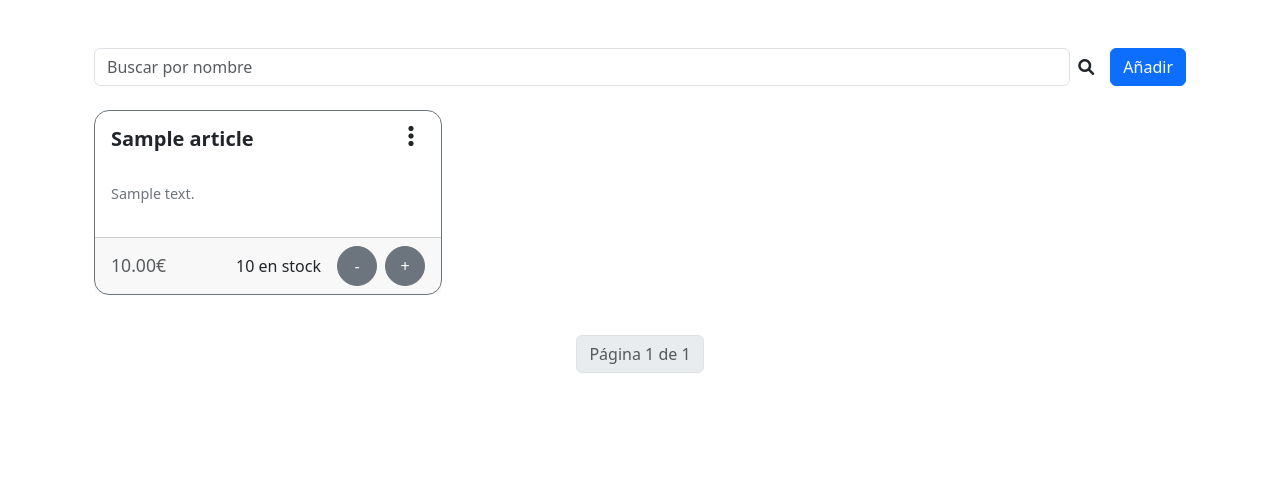
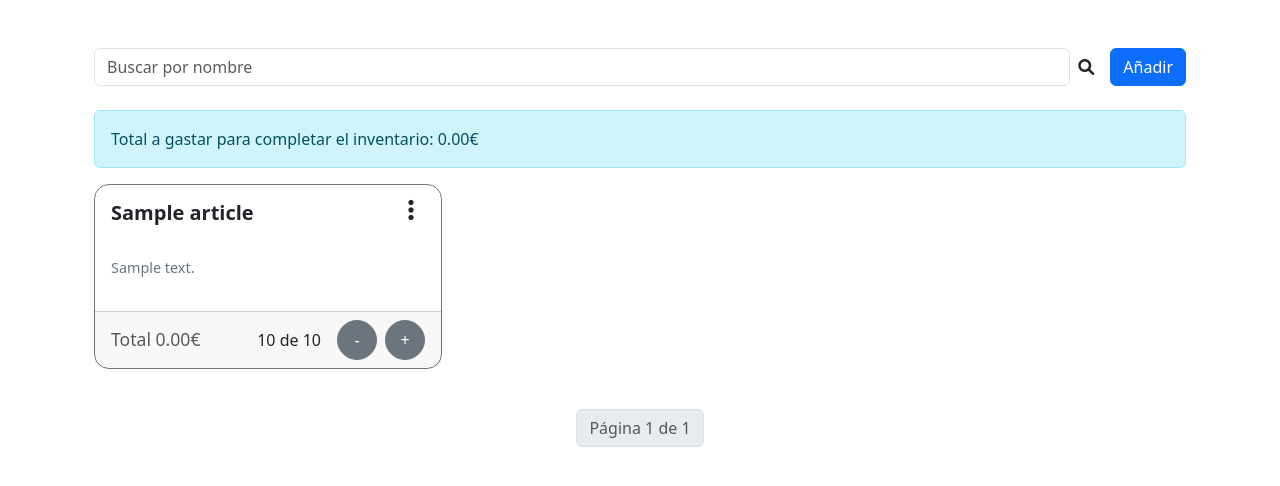
Before and after one commit to R-dVL/lima, a Django app: page /inventory/ in a window 1280 px wide. Shown: the part 76-562 px from the top of the page. Run offline with Django 4.2, Linux system fonts and the light colour scheme; a user stored in the database is signed in; tables that the repository leaves empty hold one stand-in row (values such as "Sample post"); some libraries are stand-ins or nearby versions.

Commit message:
Add restock calculations feature (#12)
* Add restock calculations feature

* Cleanup

```diff
--- a/app/inventory/forms.py
+++ b/app/inventory/forms.py
@@ -16,7 +16,7 @@ class ArticleForm(forms.ModelForm):
         Meta
         """
         model = Article
-        fields = ['name', 'description', 'price', 'quantity']
+        fields = ['name', 'description', 'price', 'quantity', 'quantity_to_buy']
 
         widgets = {
             'price': forms.NumberInput(attrs={
@@ -35,7 +35,8 @@ class ArticleForm(forms.ModelForm):
             'name': 'Nombre',
             'description': 'Descripción',
             'price': 'Precio',
-            'quantity': 'Cantidad'
+            'quantity': 'Cantidad',
+            'quantity_to_buy': 'Cantidad a comprar'
         }
 
 class ItemFilterForm(forms.Form):
--- a/app/inventory/models.py
+++ b/app/inventory/models.py
@@ -1,8 +1,8 @@
 """
 Models for the 'Inventory' app.
 """
+from django.db import models
 
-from django.db import models
 
 
 class Article(models.Model):
@@ -10,41 +10,50 @@ class Article(models.Model):
 
     Attributes:
         name (str): The name of the article.
-        quantity (int): The quantity of the article currently at home.
+        descriptio (str): Brief description of the article.
+        quantity (int): The quantity of the article currently in stock.
+        quantity (int): The quantity of the article desired in stock.
         price (Decimal, optional): The price of the article. It can be null or blank.
 
     Methods:
-        increase_quantity(amount): Increases the quantity of the article at home.
-        decrease_quantity(amount): Decreases the quantity of the article at home,
+        increase_quantity(amount): Increases the quantity of the article in stick.
+        decrease_quantity(amount): Decreases the quantity of the article in stock,
             ensuring it does not go below zero.
-        add_to_buy(amount): Increases the quantity of the article to buy by a specified amount.
-        remove_from_buy(amount): Decreases the quantity of the article to buy by a specified amount,
-            ensuring it does not go below zero.
+        total_cost(self): Calculates the price of the amount to buy to reach the
+            desired stock quantity.
     """
-
     name = models.CharField(max_length=255)
-    description = models.CharField(max_length=255, null=True, blank=True)
+    description = models.CharField(
+        max_length=255,
+        null=True,
+        blank=True
+    )
     quantity = models.IntegerField(default=0)
+    quantity_to_buy = models.IntegerField(default=0)
     price = models.DecimalField(
-        max_digits=10, decimal_places=2, default=0
+        max_digits=10,
+        decimal_places=2,
+        default=0
     )
 
-    # Methods for 'quantity'
     def increase_quantity(self, amount):
-        """Increases the quantity of the article at home.
-
-        Args:
-            amount (int): The amount to increase the quantity by.
+        """
+        Increases the amount in stock.
         """
         self.quantity += amount
         self.save()
 
     def decrease_quantity(self, amount):
-        """Decreases the quantity of the article at home.
-
-        Args:
-            amount (int): The amount to decrease the quantity by.
+        """
+        Decreases the amount in stock.
         """
         if self.quantity > 0:
             self.quantity -= amount
         self.save()
+
+    def total_cost(self):
+        """
+        Calculates the total cost for the remaining quantity needed to reach `quantity_to_buy`.
+        """
+        quantity_needed = max(self.quantity_to_buy - self.quantity, 0)
+        return quantity_needed * self.price
--- a/app/inventory/templates/article_list.html
+++ b/app/inventory/templates/article_list.html
@@ -1,5 +1,4 @@
 {% extends "base.html" %}
-{% load custom_filters %}
 {% block title %}
     Inventario | Lima
 {% endblock %}
@@ -26,56 +25,61 @@
         </div>
     </form>
 
+    <!-- Total Global Cost Alert -->
+    <div class="alert alert-info" role="alert">
+        Total a gastar para completar el inventario: {{ total_global_cost }}€
+    </div>
+
     <div class="row" id="article-list">
-        {% for item in page_obj %}
+        {% for article in page_obj %}
         <div class="col-12 col-md-4 mb-3">
-            <div class="card position-relative {% if item.quantity == 0 %}out-of-stock{% endif %}"
+            <div class="card position-relative {% if article.quantity == 0 %}out-of-stock{% endif %}"
                 style="border: 1px solid #6c757d; border-radius: 15px;">
 
                 <div class="dropdown position-absolute" style="top: 10px; right: 15px;">
                     <button class="btn p-0"
-                            id="dropdownMenuLink{{ item.pk }}"
+                            id="dropdownMenuLink{{ article.pk }}"
                             data-bs-toggle="dropdown"
                             aria-expanded="false"
                             style="background-color: transparent; border: none; padding: 0; font-size: 1.5rem; width: 30px; height: 30px; border-radius: 50%; display: flex; justify-content: center; align-items: center;">
                         <i class="fas fa-ellipsis-vertical"></i>
                     </button>
 
-                    <ul class="dropdown-menu dropdown-menu-end" aria-labelledby="dropdownMenuLink{{ item.pk }}">
-                        <li><a class="dropdown-item" href="{% url 'update_article' item.pk %}">Editar</a></li>
-                        <li><a class="dropdown-item text-danger" href="{% url 'delete_article' item.pk %}">Eliminar</a></li>
+                    <ul class="dropdown-menu dropdown-menu-end" aria-labelledby="dropdownMenuLink{{ article.pk }}">
+                        <li><a class="dropdown-item" href="{% url 'update_article' article.pk %}">Editar</a></li>
+                        <li><a class="dropdown-item text-danger" href="{% url 'delete_article' article.pk %}">Eliminar</a></li>
                     </ul>
                 </div>
 
                 <div class="card-body d-flex align-items-start">
-                    <h5 class="card-title mb-0 flex-grow-1" style="font-weight: bold;">{{ item.name }}</h5>
+                    <h5 class="card-title mb-0 flex-grow-1" style="font-weight: bold;">{{ article.name }}</h5>
                 </div>
 
                 <div class="card-body" style="color: #6c757d; font-size: 0.9rem;">
-                    {% if item.description %}
-                        <p>{{ item.description }}</p>
+                    {% if article.description %}
+                        <p>{{ article.description }}</p>
                     {% endif %}
                 </div>
 
                 <div class="card-footer d-flex justify-content-between align-items-center">
                     <span class="text-muted" style="font-size: 1.1rem;">
-                        {{ item.price }}€
+                        Total {{ article.total_cost }}€
                     </span>
 
                     <div class="ms-auto d-flex align-items-center">
-                        <span class="quantity me-3" style="font-size: 1rem;">{{ item.quantity }} en stock</span>
-                        <a href="{% url 'decrease_quantity' item.pk %}"
-                            class="btn btn-secondary rounded-circle me-2 {% if item.quantity == 0 %}disabled{% endif %}"
-                            style="width: 40px; height: 40px; display: flex; justify-content: center; align-items: center;">-</a>
-                        <a href="{% url 'increase_quantity' item.pk %}" class="btn btn-secondary rounded-circle"
-                            style="width: 40px; height: 40px; display: flex; justify-content: center; align-items: center;">+</a>
+                        <span class="quantity me-3" style="font-size: 1rem;">{{ article.quantity }} de {{ article.quantity_to_buy }}</span>
+                        <a href="{% url 'decrease_quantity' article.pk %}"
+                           class="btn btn-secondary rounded-circle me-2 {% if article.quantity == 0 %}disabled{% endif %}"
+                           style="width: 40px; height: 40px; display: flex; justify-content: center; align-items: center;">-</a>
+                        <a href="{% url 'increase_quantity' article.pk %}" class="btn btn-secondary rounded-circle"
+                           style="width: 40px; height: 40px; display: flex; justify-content: center; align-items: center;">+</a>
                     </div>
                 </div>
             </div>
         </div>
         {% empty %}
         <div class="alert alert-warning" role="alert" style="width: 100%;">
-            No items in inventory.
+            No articles in inventory.
         </div>
         {% endfor %}
     </div>
--- a/app/inventory/views.py
+++ b/app/inventory/views.py
@@ -20,7 +20,10 @@ def article_list(request):
     Automatically sorted by quantity (ascending).
     """
     # Retrieve all articles from the inventory and order them by quantity (ascending)
-    items = Article.objects.all().order_by('quantity')  # pylint: disable=E1101
+    articles = Article.objects.all().order_by('quantity')
+
+    # Calculate the total global cost to reach the desired quantity for all items
+    total_global_cost = sum(article.total_cost() for article in articles)
 
     # Initialize the filter form
     form = ItemFilterForm(request.GET)
@@ -31,20 +34,21 @@ def article_list(request):
 
         # Apply name filter (search for articles by name)
         if name:
-            items = items.filter(name__icontains=name)  # Case-insensitive name search
+            articles = articles.filter(name__icontains=name)  # Case-insensitive name search
 
     # Paginación: 9 artículos por página
-    paginator = Paginator(items, 9)  # 9 items per page
+    paginator = Paginator(articles, 9)  # 9 articles per page
     page_number = request.GET.get('page')  # Get the page number from the URL
     page_obj = paginator.get_page(page_number)  # Get the page object
 
-    # Calculate the total price of the filtered items
-    total_price = sum(item.price * item.quantity for item in page_obj)
+    # Calculate the total price of the filtered articles
+    total_price = sum(article.price * article.quantity for article in page_obj)
 
-    # Render the page with the items and the filter form
+    # Render the page with the articles, the filter form, and the total global cost
     return render(request, 'article_list.html', {
         'page_obj': page_obj,
         'total_price': total_price,
+        'total_global_cost': total_global_cost,
         'form': form,
     })
 
@@ -61,9 +65,9 @@ def increase_quantity(request, pk):  # pylint: disable=unused-argument
         Redirects to the article list page.
     """
     # Retrieve the article using the primary key (pk)
-    item = get_object_or_404(Article, pk=pk)
+    article = get_object_or_404(Article, pk=pk)
     # Increase the article's quantity by 1
-    item.increase_quantity(1)
+    article.increase_quantity(1)
     return redirect('article_list')
 
 @login_required
@@ -79,9 +83,9 @@ def decrease_quantity(request, pk):
         Redirects to the article list page.
     """
     # Retrieve the article using the primary key (pk)
-    item = get_object_or_404(Article, pk=pk)
+    article = get_object_or_404(Article, pk=pk)
     # Decrease the article's quantity by 1
-    item.decrease_quantity(1)
+    article.decrease_quantity(1)
     return redirect('article_list')
 
 ## CRUD ##
```
Also changed, not shown: app/inventory/templatetags/custom_filters.py (deleted, +0 -24 lines), app/inventory/migrations/0006_article_quantity_to_buy.py (added), app/inventory/templatetags/__init__.py (deleted), 1 other file.
